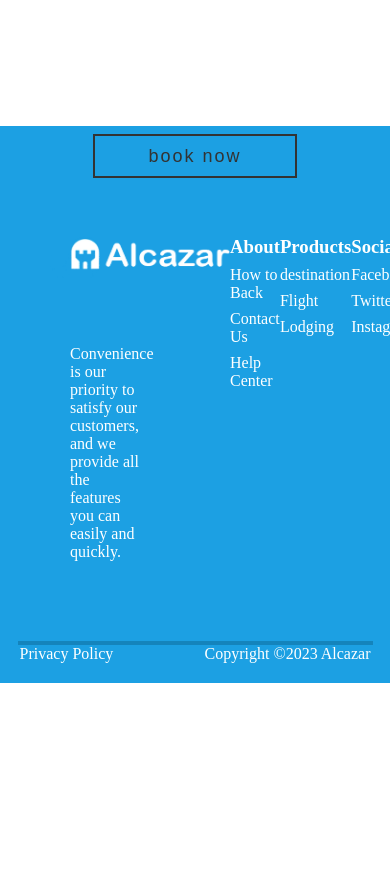
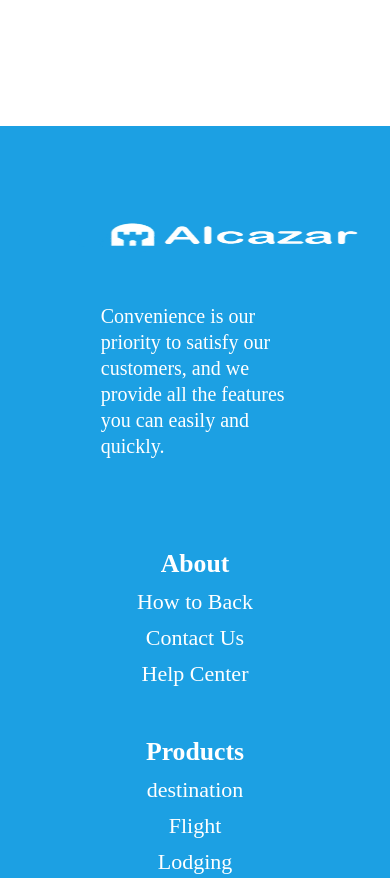
Before and after one commit to Shubham10320/Travel-website, a plain HTML site: page html/productdetail.html in a window 390 px wide. Shown: the part 560-1438 px from the top of the page. Before the commit the page ends 1243 px from the top, so only its background shows below. Drawn offline with Linux system fonts and the light colour scheme.

Commit message:
more css

```diff
--- a/html/productdetail.html
+++ b/html/productdetail.html
@@ -8,6 +8,7 @@
     <link rel="preconnect" href="https://fonts.gstatic.com" crossorigin />
     <link rel="stylesheet" href="../styles/navbar.css">
     <link rel="stylesheet" href="../styles/productdetail.css">
+    <link rel="stylesheet" href="../styles/footer.css">
 
   </head>
   <body>
@@ -29,9 +30,7 @@
           <!-- data appended from js -->
         </div>
         <div id="payment">
-          <div class="wrapper">
-            <a href="../html/booking.html" id="a"><span>book now</span></a>
-          </div>
+          <!-- data appended from js -->
         </div>
       </div>
 
--- a/scripts/productdetail.js
+++ b/scripts/productdetail.js
@@ -78,14 +78,17 @@ function cool_fun(arr) {
     document.getElementById("images").append(d3, d4);
 
     let p6 = document.createElement("p");
-    p6.textContent = ele.description1;
+    p6.textContent = ele.description1.slice(0,1000);
     document.getElementById("discription").append(p6);
 
     // ========================proceed to payment ===========================
-    let pay_btn = document.getElementById('a');
+    let pay_btn = document.createElement('button');
+    pay_btn.textContent = 'BOOK NOW';
+    pay_btn.classList = 'pg'
     pay_btn.addEventListener('click',()=>{
       navTobooking(ele);
     })
+    document.getElementById("payment").append(pay_btn);
   });
 }
 
@@ -93,4 +96,5 @@ function navTobooking(hotel){
   let newarr = []
   newarr.push(hotel);
   localStorage.setItem('hotel-book',JSON.stringify(newarr));
+  location.href = "booking.html"
 }
--- a/styles/productdetail.css
+++ b/styles/productdetail.css
@@ -70,6 +70,8 @@
     width: 63%;
     margin: auto;
     text-align: left;
+    /* height: 50vh;
+    margin-bottom: 50px; */
   }
   #discription p:first-child::first-letter {
     color: #209ee3;
@@ -82,55 +84,59 @@
   }
 
   /* ============== pay button ================ */
-  .wrapper{
-    position: fixed;
-    bottom: 10%;
-    left: 50%;
-    transform: translate(-50%, -50%);
-  }
 
-  #a{
-    display: block;
-    width: 200px;
-    height: 40px;
-    line-height: 40px;
-    font-size: 18px;
-    font-family: sans-serif;
-    text-decoration: none;
-    color: #333;
-    border: 2px solid #333;
-    letter-spacing: 2px;
-    text-align: center;
+  .pg {
+    padding: 5px 2em;
+    border: none;
+    border-radius: 5px;
+    font-weight: bold;
+    letter-spacing: 5px;
+    text-transform: uppercase;
+    color: #209ee3;
+    background-color: white;
+    transition: all 1000ms;
+    font-size: 15px;
     position: relative;
-    transition: all .35s;
-  }
+    overflow: hidden;
+    outline: 2px solid #209ee3;
+}
 
-  #a span{
-    position: relative;
-    z-index: 2;
-  }
+.pg:hover,
+.pg.active {
+    color: #ffffff;
+    transform: scale(1.1);
+    background-color: #268391;
+    outline: 2px solid #70bdca;
+    box-shadow: 4px 5px 17px -4px #268391;
+}
 
-  #a:after{
+.pg::before {
+    content: "";
     position: absolute;
-    content: "";
+    left: -50px;
     top: 0;
-    left: 0;
     width: 0;
     height: 100%;
-    background: #209ee3;
-    transition: all .35s;
-  }
+    background-color: #209ee3;
+    transform: skewX(45deg);
+    z-index: -1;
+    transition: width 1000ms;
+}
 
-  #a:hover{
-    color: #fff;
-  }
-
-  #a:hover:after{
-    width: 100%;
-  }
+.pg:hover::before {
+    width: 250%;
+}
+#payment {
+  display: flex;
+  justify-content: center;
+  gap: 3em;
+  padding: 10px;
+  margin: auto;
+  width: fit-content;
+}
   /* ========================= Media Query ====================== */
 
-  @media (max-width: 1150px) {
+  @media screen and (min-width:767px) and (max-width:1024px) {
     #container {
       width: 100%;
       margin: auto;
@@ -143,7 +149,7 @@
       padding: 10px 15px 10px 15px;
     }
   }
-  @media (max-width: 470px) {
+  @media screen and (min-width:200px) and (max-width:766px) {
     #container {
       width: 60vh;
       margin: auto;
@@ -166,10 +172,6 @@
       color: black;
       margin-left: 5px;
       margin-right: 0vh;
-    }
-    #title .share {
-      margin: auto;
-      padding: 5px 10px 5px 10px;
     }
     #images {
       display: block;
@@ -211,54 +213,3 @@
       margin-left: 10px;
     }
   }
-
-
-  /* footer csss */
-
-  footer{
-    width: 100%;
-    background-color: #1ca0e3;
-    display: flex;
-    flex-direction: column;
-    margin-top: 50px;
-    color: white;
-  }
-  .foot{
-    display: flex;
-    justify-content: space-around;
-    padding: 50px;
-  }
-  .foot>.f1 img{
-    width: 180px;
-    display: block;
-    height: 20vh;
-  }
-  .foot>.f1 p{
-    width: 40%;
-    margin-bottom: 30px;
-    margin-left: 20px;
-  }
-  .foot>.f2{
-    width: 40%;
-    display: grid;
-    grid-template-columns: repeat(3, 1fr);
-    justify-content: space-between;
-  }
-  .f2{
-    margin-top: 60px;
-  }
-  .foot>.f2 div p{
-    margin-top: 8px;
-  }
-  .lastHR{
-    width: 90%;
-    margin: auto;
-    border: 2px solid #1484bc;
-  }
-  .final{
-    display: flex;
-    width: 90%;
-    margin: auto;
-    justify-content: space-between;
-    padding-bottom: 20px;
-  }
```
